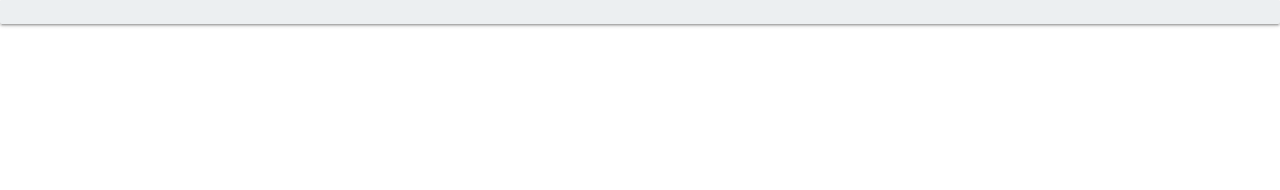
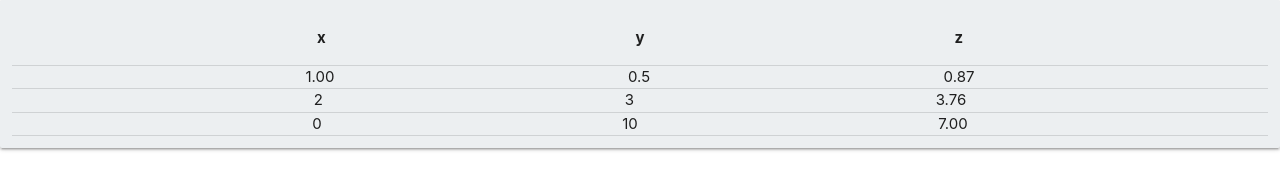
Before and after one commit to wwmm/wwplot, a plain HTML site: page static/index.html in a window 1280 px wide. Drawn offline with Linux system fonts and the light colour scheme.

```diff
--- a/static/css/common.css
+++ b/static/css/common.css
@@ -31,35 +31,8 @@
     margin: 0;
 }
 
-/*
-    Row dentro de um botão
-*/
-
-.btn .row {
-    margin-left: auto;
-    margin-right: auto;
-    margin-bottom: 3px;
-}
-
-/*
-    Reduzindo o padding dentro das cards
-*/
-
 .card .card-content {
     padding: 12px;
-}
-
-/*
-    Fazendo aparecer scroll nas coleções
-*/
-
-.collection {
-    overflow-y: auto;
-}
-
-.collection .collection-item {
-    white-space: nowrap;
-    padding: 10px;
 }
 
 /*
@@ -87,11 +60,3 @@
 .tabs .indicator {
     background-color: #ffffff;
 }
-
-/*
-    Classberry title
-*/
-
-#classberry_title {
-    margin-bottom: 0;
-}
--- a/static/css/index.css
+++ b/static/css/index.css
@@ -4,17 +4,54 @@
     margin: 0;
 }
 
-.row {
-    margin-bottom: 0;
+/*
+    O auto sizing de alguns collections via flexboxes depende de body e html com tamanho explicitamente configurado
+*/
+
+body,
+html {
+    width: 100%;
+    height: 100%;
+    margin: 0;
+    display: flex;
+    flex-flow: column;
 }
 
-.btn {
-    height: 100%;
-    width: 100%;
-    line-height: 1;
+#main_card {
+    display: flex;
+    flex-flow: column;
+    min-height: 0%;
+    max-height: 100%;
 }
 
-.btn i {
-    font-size: 48px;
-    line-height: 1;
+#main_card .card-content {
+    display: flex;
+    flex-flow: column;
+    min-height: 0%;
+    max-height: 100%;
 }
+
+/*
+    Adicionando scroll nas tabelas e garantindo que o nome das colunas não saia do lugar ao fazer esse scroll
+*/
+
+table {
+    display: flex;
+    flex-flow: column;
+    white-space: nowrap;
+    table-layout: fixed;
+}
+
+tr {
+    display: flex;
+    flex-flow: row;
+    justify-content: space-evenly;
+}
+
+td {
+    padding: 0;
+}
+
+tbody {
+    overflow: auto;
+}
--- a/static/index.html
+++ b/static/index.html
@@ -10,8 +10,35 @@
     </head>
 
     <body>
-        <div class="card blue-grey lighten-5">
-            <div class="card-content"></div>
+        <div id="main_card" class="card blue-grey lighten-5">
+            <div class="card-content">
+                <table>
+                    <thead>
+                        <tr>
+                            <th>x</th>
+                            <th>y</th>
+                            <th>z</th>
+                        </tr>
+                    </thead>
+                    <tbody id="tbody_aluno_presenca">
+                        <tr>
+                            <td contenteditable="true">1.00</td>
+                            <td contenteditable="true">0.5</td>
+                            <td contenteditable="true">0.87</td>
+                        </tr>
+                        <tr>
+                            <td contenteditable="true">2</td>
+                            <td contenteditable="true">3</td>
+                            <td contenteditable="true">3.76</td>
+                        </tr>
+                        <tr>
+                            <td contenteditable="true">0</td>
+                            <td contenteditable="true">10</td>
+                            <td contenteditable="true">7.00</td>
+                        </tr>
+                    </tbody>
+                </table>
+            </div>
         </div>
         <!-- Bibliotecas devem ser carregadas antes do arquivo main.js -->
         <script src="js/libs/materialize.min.js"></script>
```
